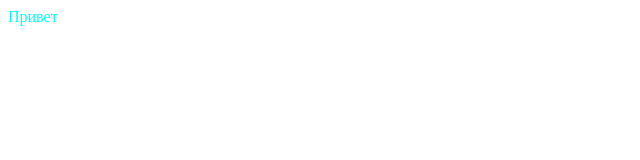
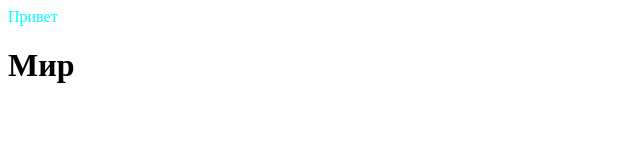
Before and after one commit to prohorova-os/first-project, a plain HTML site: page index.html in a window 1280 px wide. Shown: the whole page, without its empty margins (0-640 px from the left). Drawn offline with Linux system fonts and the light colour scheme.

Commit message:
добавление h1

```diff
--- a/index.html
+++ b/index.html
@@ -8,5 +8,6 @@
 </head>
 <body>
     <header>Привет</header>
+    <h1>Мир</h1>
 </body>
 </html>
```
